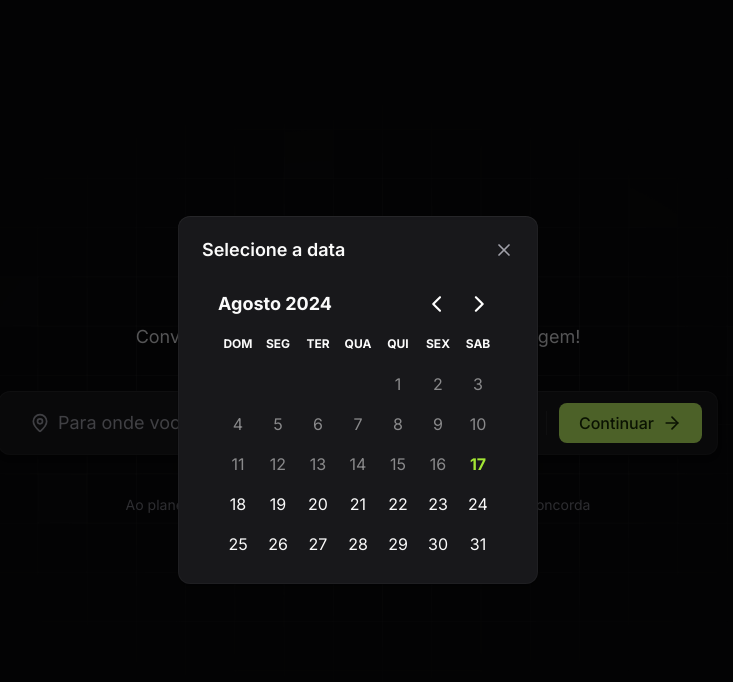
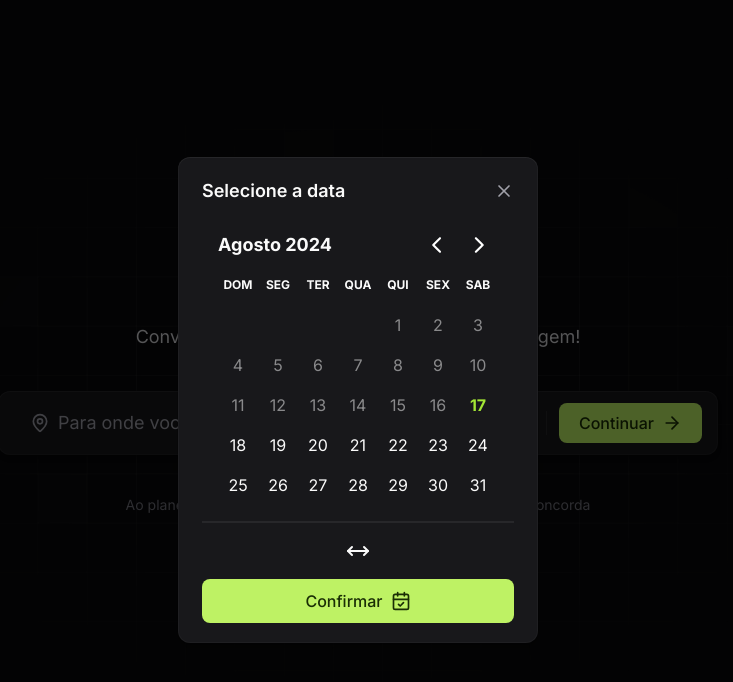
Before and after one commit to BrunoBecoski/nlw-journey, a React (Vite) app in the folder frontend/: page / in a window 1280 px wide. Both pictures are taken after a click on the button "Quando?". Shown: the top 682 px of the page, without its empty margins (282-1015 px from the left). Built offline with nearby package versions, Linux system fonts and the light colour scheme.

Commit message:
Atualiza o componente DatePicker

```diff
--- a/frontend/src/components/date-picker.tsx
+++ b/frontend/src/components/date-picker.tsx
@@ -1,20 +1,31 @@
+import { format } from "date-fns"
+import { ptBR } from "date-fns/locale"
 import { DateRange, DayPicker } from "react-day-picker"
-import { ptBR } from "date-fns/locale"
+
+import { Button } from "./button"
+import { Icon } from "./icon"
 
 export type DatePickerRange = DateRange
 
 interface DatePickerProps {
   eventStartAndEndDates: DatePickerRange | undefined
   setEventStartAndEndDates: (dates: DatePickerRange | undefined) => void
-  displayedDate: string
 }
 
 export function DatePicker({
   eventStartAndEndDates,
   setEventStartAndEndDates,
-  displayedDate
 }: DatePickerProps) {
+
+  const displayedStartDate = eventStartAndEndDates?.from &&
+    format(eventStartAndEndDates.from, "d' de 'LLLL", { locale:  ptBR })
+
+  const displayedEndDate = eventStartAndEndDates?.to &&
+    format(eventStartAndEndDates.to, "d' de 'LLLL", { locale:  ptBR })
+
   return (
+    <div>
+
     <DayPicker
       mode="range"
       selected={eventStartAndEndDates}
@@ -33,9 +44,31 @@ export function DatePicker({
         day_range_middle: 'border-2 border-lime-500 ',
         day_range_end: 'border-2 border-lime-500 ',
         day_today: 'text-lime-400 font-bold',
-        tfoot: 'text-center border-t-2 border-zinc-800',
       }}
-      footer={eventStartAndEndDates && displayedDate}
     />
+
+      <div className=" border-t-2 border-zinc-800">
+        <div className="flex justify-evenly my-4">
+          <span className="font-medium">
+            {eventStartAndEndDates?.from && displayedStartDate}
+          </span>
+
+          <Icon
+            name="move-horizontal"
+          />
+
+          <span className="font-medium">
+            {eventStartAndEndDates?.to && displayedEndDate}
+          </span>
+        </div>
+
+        <Button
+          icon="calendar-check"
+          size="full"
+        >
+          Confirmar
+          </Button>
+      </div>
+    </div>
   )
 }
```
